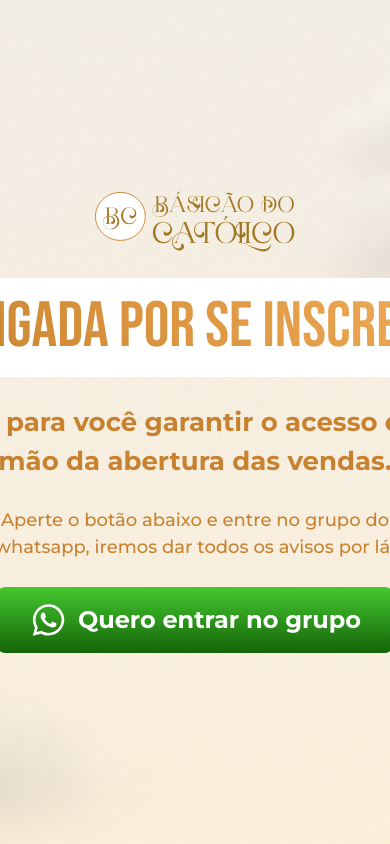
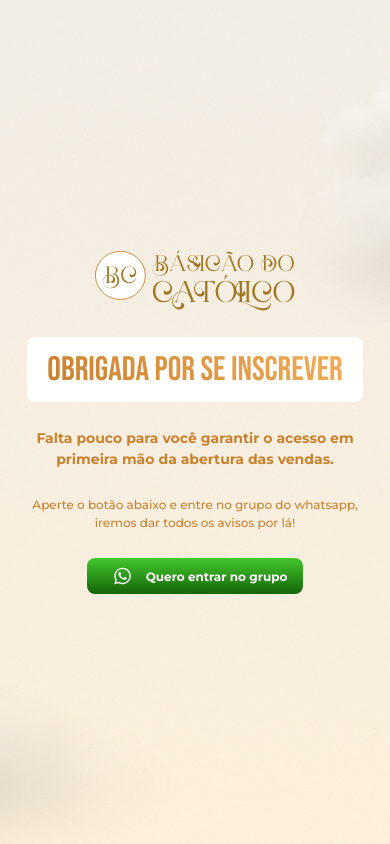
Before and after one commit to i3elj/calendario-catolico, a React (Vite) app: page /obrigado in a window 390 px wide. Built offline with nearby package versions, Linux system fonts and the light colour scheme.

Commit message:
last fixes

```diff
--- a/src/pages/home/PrimeiraDobra/index.tsx
+++ b/src/pages/home/PrimeiraDobra/index.tsx
@@ -9,7 +9,7 @@
         <div className="dobra" id="P-dobra">
             <Logo />
             <section id="P-dobra__anuncio">
-                <div>
+                <div id="P-dobra__copy">
                     <h2>INSCRIÇÕES ENCERRADAS</h2>
                     <p>Que pena, as vendas do kit o básico do que todo católico precisa saber foram encerradas. Mas você pode se cadastrar na lista de espera para ser avisado em primeira mão quando houver uma nova abertura de vendas.</p>
                     <h3>Cadastre-se seus dados aqui em baixo:</h3>
--- a/src/pages/obrigado/style.css
+++ b/src/pages/obrigado/style.css
@@ -69,3 +69,47 @@
     top: 56vh;
     right: 50vw;
 }
+
+@media (max-width: 768px) {
+    #obrigado {
+        margin: 24px;
+        width: initial;
+    }
+
+    #root {
+        box-sizing: border-box;
+    }
+
+    #title {
+        border-radius: 8px;
+        padding: 14px 20px;
+        background-color: white;
+    }
+
+    #title h1 {
+        font-size: 34px;
+    }
+
+    #obrigado h3 {
+        font-size: 14px;
+    }
+
+    #obrigado p {
+        font-size: 12px;
+        font-weight: 500;
+        width: auto;
+    }
+
+    #botao {
+        gap: 4px;
+        padding: 8px 16px;
+    }
+
+    #botao svg {
+        height: 20px;
+    }
+
+    #botao h2 {
+        font-size: 12px;
+    }
+}
```
